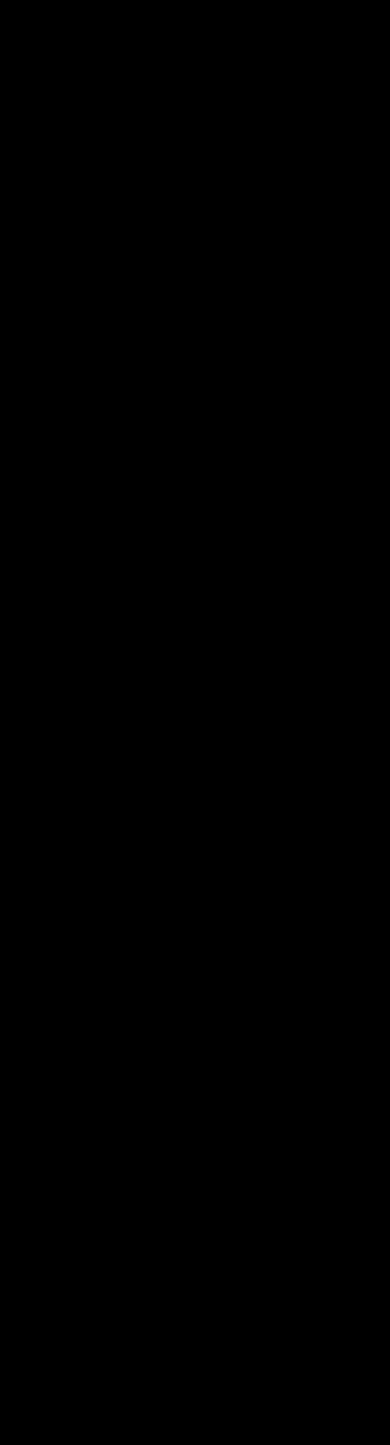
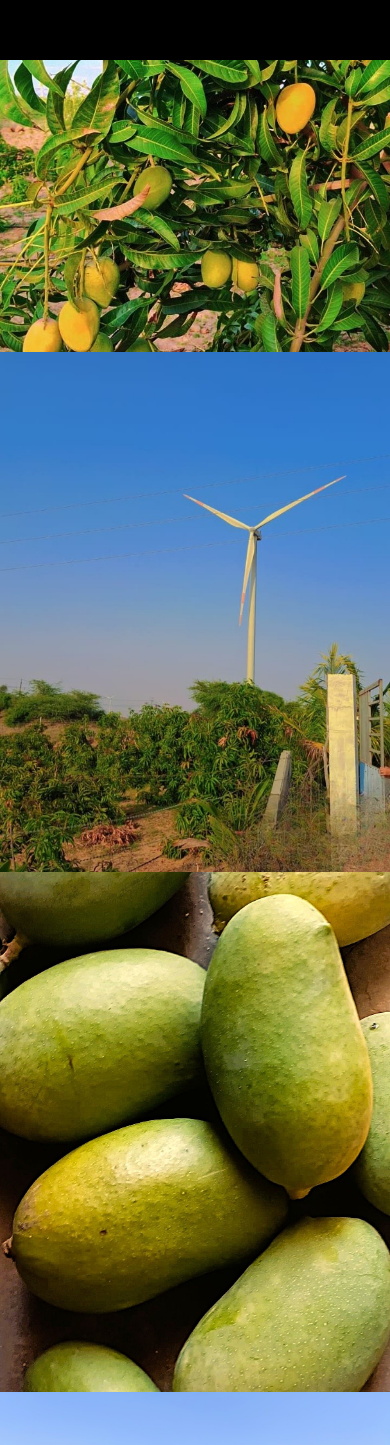
Before and after one commit to shreyaanbu/Vraj_Farm, a React (Vite) app in the folder frontend/: page /about in a window 390 px wide. Shown: the part 2201-3646 px from the top of the page. Before the commit the page ends 1949 px from the top, so only its background shows below. Built offline with nearby package versions, Linux system fonts and the light colour scheme.

Commit message:
added about us page

```diff
--- a/frontend/src/index.css
+++ b/frontend/src/index.css
@@ -25,7 +25,7 @@ a:hover{
   --black: #0E1428;
   --brown: rgb(62, 56, 56);
   --transition: all 400ms ease;
-  --light-yellow:  rgb(232, 207, 45);
+  --light-yellow:  rgb(236, 217, 92);
 }
 
 body{
--- a/frontend/src/pages/About.jsx
+++ b/frontend/src/pages/About.jsx
@@ -1,9 +1,42 @@
 import React from 'react'
+import ContactFooter from '../assets/components/ContactFooter'
+import {assets} from '@/assets/assets.js';
 
 const About = () => {
   return (
     <div>
+      <div className = 'items-center bg-[var(--green)] sm:px-20 py-20 text-center'>
+        <h1 className = 'text-[3rem] md:text-[4rem] font-bold bg-gradient-to-b from-[var(--light-yellow)] to-[var(--yellow)] bg-clip-text text-transparent px-5'>About Us</h1>
+        <p className = 'text-white p-10 sm:text-[1rem] md:text-[1.5rem] italic text-justify'>
+          We started in the year _year_, in _location_. Our main motivation was to produce the best quality of Kesar mangoes, keeping in mind the health of the consumer as well as that of the environment. Organic farming has paved the way for that, and so far every year, we produce _quantity_ of mangoes. There are _number of_ healthy mango trees, solely nurtured through the ways of organic farming, whose nutritious bounty we reap annually.
+        </p>
+        <p className = 'text-white px-10 sm:text-[1rem] md:text-[1.5rem] italic'>
+          Here are some photographs from our nurtured farm:
+        </p>
+      </div>
 
+      <div className = 'items-center bg-[var(--green)] sm:px-10 pb-20 text-center'>
+        <div className= 'flex flex-row flex-wrap gap-8 items-center justify-center'>
+          <img src={assets.mango2} className='rounded-sm max-h-[30vw]' alt="mango-tree" />
+          <img src={assets.mango3} className='rounded-sm max-w-[30vw]' alt="farm" />
+        </div>
+        <div className = 'flex flex-row flex-wrap gap-8 items-center justify-center'>
+          <img src={assets.mango4_cropped} className='rounded-sm max-w-[30vw]' alt="mangoes" />
+          <img src={assets.mango5} className='rounded-sm max-h-[30vw]' alt="mango-farm" />
+        </div>
+      </div>
+
+      <div className="items-center bg-[var(--yellow)] sm:px-20 py-20">
+              <h1 className="text-center text-[2rem] sm:text-[3rem] md:text-[4rem] font-bold bg-gradient-to-b from-[var(--brown)] to-[var(--black)] bg-clip-text text-transparent px-5">
+                Organic Farming:
+              </h1>
+              <p className='p-10 sm:text-[1rem] md:text-[1.5rem] text-justify'>
+                Organic farming for mango cultivation, particularly for the prized <em>Kesar</em> variety in India, emphasizes natural growth methods that preserve both the fruit's rich flavor and the environment. Grown primarily in Gujarat’s Gir region, Kesar mangoes thrive in nutrient-rich, well-drained soil and warm, dry climates. Organic practices avoid synthetic fertilizers and chemical pesticides, instead using <strong>compost, green manure, neem-based sprays,</strong> and <strong>biological pest control</strong> to enrich the soil and protect the trees. This approach not only enhances the mango’s natural sweetness and aroma but also supports long-term soil health and biodiversity. With increasing demand for chemical-free produce, organic Kesar mangoes offer a sustainable and health-conscious choice for consumers while supporting traditional farming communities across India.
+              </p>
+            </div>
+
+
+      <ContactFooter />
     </div>
   )
 }
```
Also changed, not shown: frontend/src/assets/mango4-cropped.jpg.
